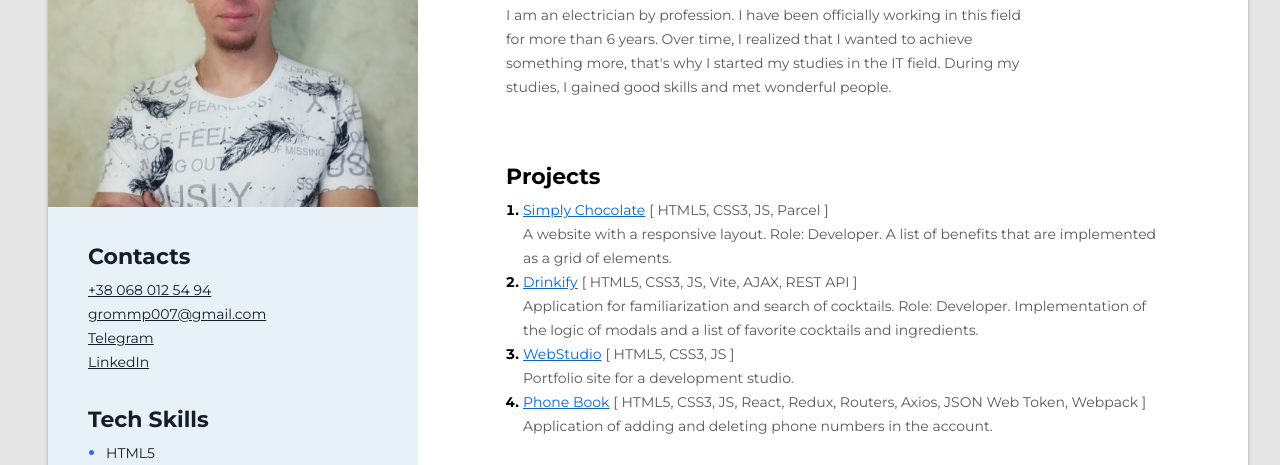
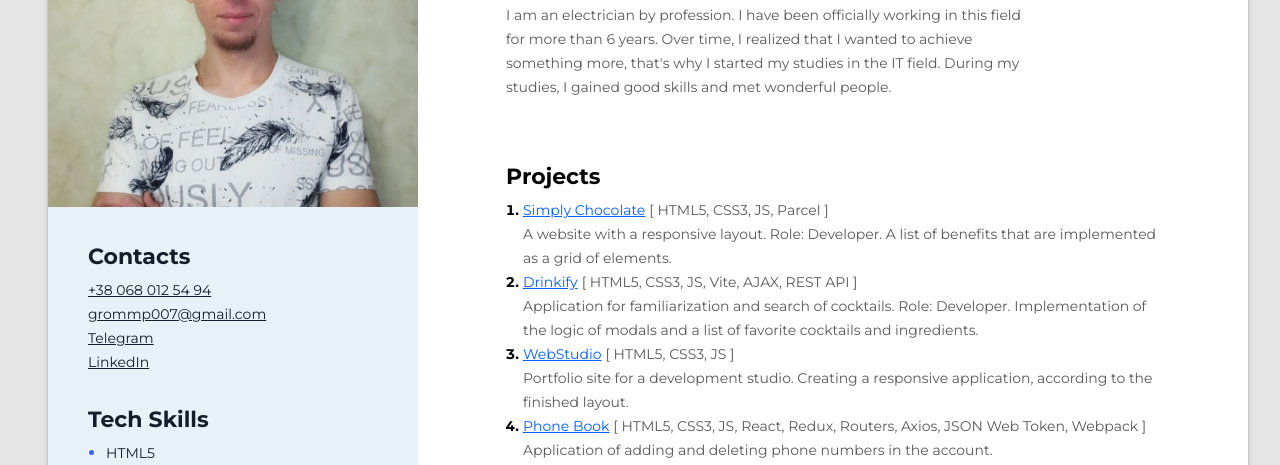
Before and after one commit to Grisalle/resume, a plain HTML site: page index.html in a window 1280 px wide. Shown: the part 251-716 px from the top of the page. Drawn offline with Linux system fonts and the light colour scheme.

Commit message:
Update index.html

```diff
--- a/index.html
+++ b/index.html
@@ -72,7 +72,8 @@
               >
               <span class="project_item_descr"
                 >[ HTML5, CSS3, JS ]<br />Portfolio site for a development
-                studio.</span
+                studio. Creating a responsive application, according to the
+                finished layout.</span
               >
             </li>
             <li class="project_item">
```
